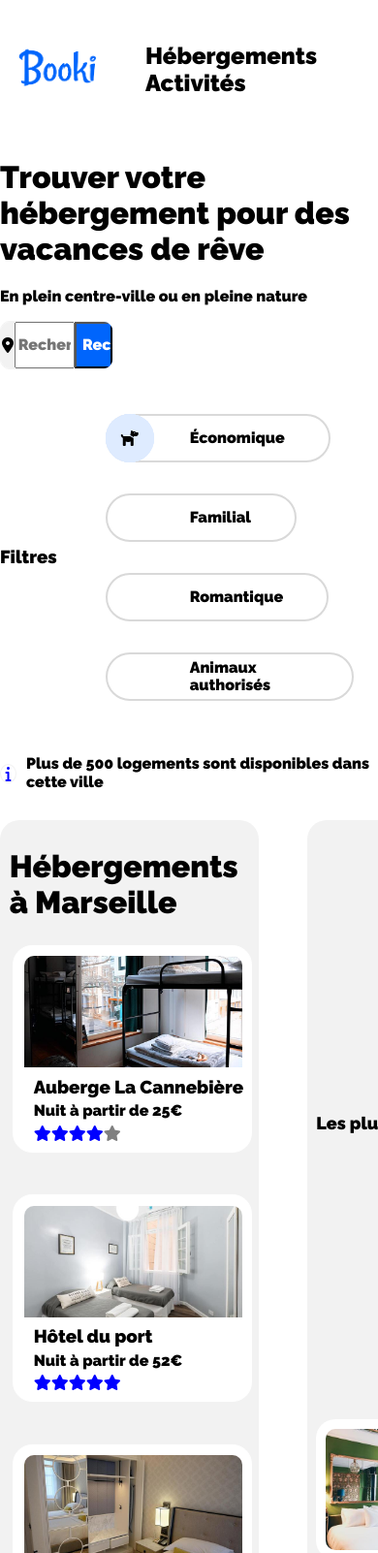
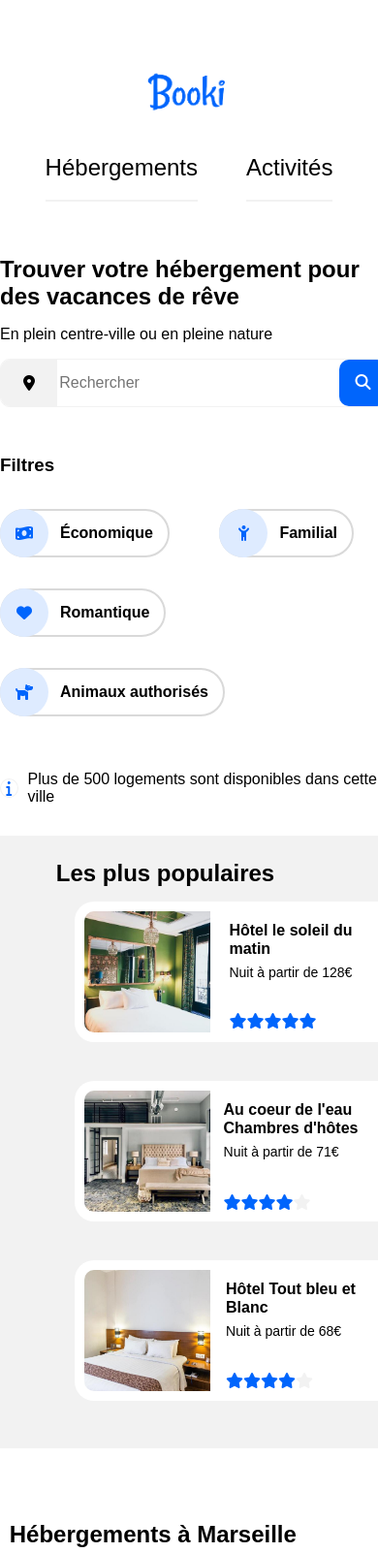
Before and after one commit to Gl4ss47/Booki, a plain HTML site: page Booki/index.html in a window 390 px wide. Shown: the top 1602 px of the page at 97% size. Drawn offline with Linux system fonts and the light colour scheme; a web font is replaced by a local one.

Commit message:
Add files via upload

```diff
--- a/Booki/index.html
+++ b/Booki/index.html
@@ -11,7 +11,7 @@
 
 </head>
  <body>
-   <main class="container">
+
     <!--header-->
     <header>
         <div id="logo">
@@ -20,26 +20,26 @@
             </a>
         </div>
         <nav>
-            <div>
-                <a href="#">Hébergements</a>
-                <a href="#">Activités</a>
+            <div class="nav_bar">
+                <a href="#hebergement" class="nav_lien1">Hébergements</a>
+                <a href="#activité">Activités</a>
             </div>
         </nav>
-
-
     </header>
     <!--titre-->
-    <div>
+  <main class="container">
+    <div class="Titre">
         <h1>Trouver votre hébergement pour des vacances de rêve</h1>
         <p>En plein centre-ville ou en pleine nature</p>
 
     </div>
     <!--recherche-->
-    <div>
+    <div class="recherche">
         <form>
             <i class="fa-solid fa-location-dot"></i>
             <input type="text" name="text" class="search" placeholder="Rechercher">
-            <input type="submit" name="submit" class="submit" value="Rechercher">
+            <button class="recherche_mot">Rechercher</button>
+            <button class="recherche_loupe"><i class="fa-solid fa-magnifying-glass"></i></button>
         </form>
     </div>
     <!--filtres-->
@@ -49,20 +49,28 @@
         </div>
         <div class="liste_filtres">
             <div class="filtre_bouton">
+                <a href="#">
                 <div class="icon_circle"><i class="fa-solid fa-money-bill-wave"></i></div>
-                <p><a href="#">Économique</a></p>
+                <p>Économique</p>
+                </a>
             </div>
             <div class="filtre_bouton">
+                <a href="#">
                 <div class="icon_circle"><i class="fa-solid fa-child-reaching"></i></div>
-                <p><a href="#">Familial</a></p>
+                <p>Familial</p>
+                </a>
             </div>
             <div class="filtre_bouton">
+                <a href="#">
                 <div class="icon_circle"><i class="fa-solid fa-heart"></i></div>
-                <p><a href="#">Romantique</a></p>
+                <p>Romantique</p>
+                </a>
             </div>
             <div class="filtre_bouton">
+                <a href="#">
                 <div class="icon_circle"><i class="fa-solid fa-dog"></i></div>
-                <p><a href="#">Animaux authorisés</a></p>
+                <p>Animaux authorisés</p>
+                </a>
             </div>
         </div>
     </div>
@@ -242,33 +250,45 @@
     <div id="activité">
         <h2>Activités à Marseille</h2>
         <div class="activité_box">
+            <a href="#">
                 <div class="activité_card_1">
                 <img class="image_1" src="images/activites/4_small/reno-laithienne-QUgJhdY5Fyk-unsplash.jpg" alt="activité_1">
                 <div class="activité_titre"><h3>Vieux Port</h3></div>
                 </div>
+            </a>
                 <div class="activité_card_2">
+                    <a href="#">
                 <div class="activité_card_2-1">
                     <img src="images/activites/4_small/paul-hermann-QFTrLdQIRhI-unsplash.jpg" alt="activité_2-1">
                 <div class="activité_titre"><h3>Fort de Pomègues</h3></div>
                 </div>
+                    </a>
+                <a href="#">
                 <div class="activité_card_2-2">
                     <img src="images/activites/4_small/kevin-hikari-rV_Qd1l-VXg-unsplash.jpg" alt="activité_2-2">
                 <div class="activité_titre"><h3>Îles du Frioul</h3></div>
                 </div>
+                </a>
                 </div>
+                <a href="#">
             <div class="activité_card_3">
                 <img class="image_1" src="images/activites/4_small/kilyan-sockalingum-NR8-cBCN3aI-unsplash.jpg" alt="activité_3">
                  <div class="activité_titre"><h3>Parc National des Calanques</h3></div>
             </div>
+                </a>
             <div class="activité_card_4">
+                <a href="#">
                 <div class="activité_card_4-1">
                     <img src="images/activites/4_small/florian-wehde-xW9e8gdotxI-unsplash.jpg" alt="activité_4-1">
                  <div class="activité_titre"><h3>Notre-Dame-de-la-Garde</h3></div>
                 </div>
+                </a>
+                <a href="#">
                 <div class="activité_card_4-2">
                     <img src="images/activites/4_small/lena-paulin-wH2-EJoDcV0-unsplash.jpg" alt="activité_4-2">
                  <div class="activité_titre"><h3>Parc Longchamp</h3></div>
                 </div>
+                </a>
             </div>
         </div>
     </div>
--- a/Booki/style.css
+++ b/Booki/style.css
@@ -1,6 +1,6 @@
 @font-face{
     font-family: 'Raleway';
-    src: url('static/Raleway-Black.ttf'),
+    src: url('static/Raleway-Regular.ttf');
 }
 *{
     font-family: 'Raleway', Arial, Verdana, sans-serif;
@@ -14,38 +14,46 @@ main{
     flex-direction: column;
     margin: auto;
 }
-
+h1{
+    font-size: 24px;
+}
+a{
+    cursor: pointer;
+}
+/**header**/
 header{
     display: flex;
     flex-direction: row;
     justify-content: space-between;
     align-items: center;
     padding: 40px 0px;
+    max-width: 1440px;
+    margin: auto;
 }
 
-.headernavlink {
+.headernavlink{
     padding-top: 30px;
 }
 
-nav a {
+nav a{
     color: black;
     padding-top: 5px;
     text-decoration: none;
     font-size: 1.5em;
     margin-left: 25px;
-
 }
 nav a:hover{
-    border-top: 2px solid blue;
-    color: blue;
+    border-top: 2px solid rgb(0, 101, 252);
+    color: rgb(0, 101, 252);
 
 }
 .logo{
     max-width: 125px;
     max-height: 60px;
 }
+/**recherche**/
 form{
-    width: 30%;
+    width: 500px;
     height: 50px;
     border: 1px rgb(242, 242, 242) solid;
     border-radius: 10px;
@@ -60,28 +68,40 @@ form{
     display: flex;
     align-items: center;
     justify-content: center;
-
 }
-.submit{
+button{
     background-color: rgb(0, 101, 252);
     color: white;
     width: 33.83%;
+    cursor: pointer;
+    border: none;
+}
+.recherche_loupe{
+    display: none;
+}
+.recherche_mot{
+    font-size: 20px;
+    font-weight: bold;
 }
 .search{
     width: 54.17%;
+    border: none;
 }
+/**filtre**/
 #filtres{
     display: flex;
     align-items: center;
     margin: 30px 0px 40px 0px;
 }
+.titre_filtres{
+    margin-right: 40px;
+}
 .liste_filtres{
     display: flex;
     flex-direction: row;
     justify-content: space-between;
-    position: relative;
+
     flex-wrap: wrap;
-    margin-left: 50px;
 }
 .icon_circle{
     display: flex;
@@ -94,25 +114,30 @@ form{
     position: absolute;
     top: 16px;
 }
-.liste_filtres p {
+.liste_filtres p{
     display: flex;
     align-items: center;
     border: 2px solid rgb(217 217 217);
-    padding: 0px 45px 0px 85px;
+    padding: 0px 15px 0px 60px;
     border-radius: 25px;
     font-weight: bold;
     height: 50px;
+    font-weight: bolder;
+}
+.liste_filtres .fa-solid{
+    color: rgb(0, 101, 252);
 }
 .filtre_bouton{
     margin-right: 25px;
+    position: relative;
 }
-.liste_filtres a {
+.liste_filtres a{
     color: black;
     text-decoration: none;
 }
-.liste_filtres a:hover{
-    border-top: 2px solid blue;
-    color: blue;
+.liste_filtres p:hover{
+    color: rgb(255, 255, 255);
+    background-color: rgb(0, 101, 252);
 }
 /*info*/
 .nombre_logement{
@@ -131,7 +156,7 @@ form{
     align-items: center;
     justify-content: center;
     margin-right: 10px;
-    color: blue;
+    color: rgb(0, 101, 252);
 }
 /*hebergement*/
 
@@ -139,6 +164,16 @@ form{
     display: flex;
     flex-direction: row;
 
+}
+#hebergement h3{
+    font-size: 16px;
+}
+#hebergement p{
+    font-size: 14px;
+}
+.box:hover{
+    border: 1px solid rgb(0, 101, 252);
+    color: rgb(0, 101, 252);
 }
 .hebergement_marseille{
     display: flex;
@@ -151,7 +186,9 @@ form{
     flex-wrap: wrap;
     max-width: 900px;
     margin-right: 50px;
-
+}
+.hebergement_marseille h1{
+    font-size: 24px;
 }
 .proposition{
     display: flex;
@@ -162,7 +199,7 @@ form{
 }
 .box{
     background-color: white;
-    border: 1px solid white;
+    border: 1px solid rgb(242, 242, 242);
     border-radius: 20px;
     padding: 2.25% 2.25% 2.5% 2.25%;
     margin: 1.4% 1.4% 40px 1.4%;
@@ -188,10 +225,10 @@ form{
     margin: 0px 0px 5px 10px;
 }
 .fa-star{
-    color: blue;
+    color: rgb(0, 101, 252);
 }
 .fa-solid.fa-star.grey{
-    color: grey;
+    color: rgb(242, 242, 242);
 }
 .hebergement_marseille a{
     color: black;
@@ -218,7 +255,8 @@ form{
     display: flex;
     justify-content: space-between;
     align-items: center;
-    width: 100%;
+    width: 80%;
+    font-size: 24px;
 }
 .hebergement_populaire{
     display: flex;
@@ -250,11 +288,22 @@ form{
     text-decoration: none;
 }
 .populaire h1{
-    font-size: large;
+    font-size: 24px;
 }
 .populaire{
     display: flex;
-    justify-content: space-between;
+    justify-content: center;
+}
+.populaire p{
+    margin-bottom: 25%;
+    margin-top: 5%;
+}
+.populaire h3{
+    margin-bottom: 0%;
+}
+.box_populaire:hover{
+    border: 1px solid rgb(0, 101, 252);
+    color: rgb(0, 101, 252);
 }
 /**activités**/
 #activité{
@@ -334,6 +383,13 @@ form{
     flex-direction: column;
     position: relative;
 }
+#activité a:hover{
+    color: rgb(0, 101, 252);
+}
+.activité_box a{
+    text-decoration: none;
+    color: black;
+}
 
 /**footer**/
 footer{
@@ -365,3 +421,160 @@ footer h2{
 .a_propos{
     margin-top: 50px;
 }
+
+/**mobiles**/
+@media (max-width: 767px)
+{
+/**header**/
+header{
+    flex-direction: column;
+}
+header div{
+    display: flex;
+    align-items: center;
+    margin-top: 25px;
+}
+.nav_lien1{
+    margin-right: 50px;
+}
+nav a{
+    padding-bottom: 20px;
+    margin-left: 0px;
+    border-bottom: 2px solid rgb(242, 242, 242);
+}
+nav a:hover{
+    border-top: none;
+    border-bottom: 3px solid rgb(0, 101, 252);
+}
+/**recherche**/
+.recherche_mot{
+    display: none;
+}
+form{
+    width: 400px;
+}
+.fa-location-dot{
+    width: 60px;
+}
+.recherche_loupe{
+    display: block;
+    width: 50px;
+    border-radius: 10px;
+    border: none;
+}
+.search{
+    border: none;
+    width: 300px;
+}
+/**filtre**/
+#filtres{
+    flex-direction: column;
+    align-items: flex-start;
+}
+/**hébergement**/
+#hebergement{
+    flex-direction: column-reverse;
+    width: 100%;
+}
+.populaire{
+    border-radius: 0;
+    width: 500px;
+    margin-bottom: 50px;
+}
+.hebergement_marseille{
+    margin-right: 0px;
+    background-color: rgb(255, 255, 255);
+}
+.proposition{
+    flex-direction: column;
+}
+.box{
+    width: 500px;
+    margin: 0px 0px 40px 0px;
+}
+.photo_hebergement{
+    width: 100%;
+    margin: 0px;
+}
+/**activité**/
+.activité_box{
+    flex-direction: column;
+    align-items: center;
+}
+#activité h2{
+    margin-left: 50px;
+}
+.activité_card_1,.activité_card_3{
+    width: 500px;
+    margin-bottom: 25px;
+    height: 200px;
+}
+.activité_card_2,.activité_card_4{
+    width: 500px;
+}
+.activité_card_2-1, .activité_card_2-2, .activité_card_4-1, .activité_card_4-2{
+    width: 500px;
+    margin-bottom: 25px;
+    height: 200px;
+}
+/**footer**/
+footer{
+    flex-direction: column;
+    align-items: flex-start;
+}
+footer h2,li{
+    margin-left: 25px;
+}
+}
+@media (max-width: 991px)
+{
+/**hebergement**/
+#hebergement{
+    flex-direction: column-reverse;
+    width: 100%;
+}
+.populaire{
+    max-width: none;
+    margin-bottom: 50px;
+}
+.hebergement_marseille{
+    margin-right: unset;
+    margin-bottom: 50px;
+}
+.box{
+    width: 300px;
+}
+.photo_hebergement{
+    width: 100%;
+    margin: 0px;
+}
+/**activité**/
+.activité_box{
+    flex-direction: column;
+    align-items: center;
+}
+#activité h2{
+    margin-left: 50px;
+}
+.activité_card_1,.activité_card_3{
+    width: 700px;
+    margin-bottom: 25px;
+    height: 250px;
+}
+.activité_card_2,.activité_card_4{
+    width: 700px;
+    height: unset;
+}
+.activité_card_2-1, .activité_card_2-2, .activité_card_4-1, .activité_card_4-2{
+    width: 700px;
+    margin-bottom: 25px;
+    height: 250px;
+}
+/**footer**/
+footer h2{
+    padding: 0 0 50px 0;
+}
+footer ul{
+    padding-left: 0px;
+}
+}
```
Lines whose indentation alone changed are shown as unchanged.
